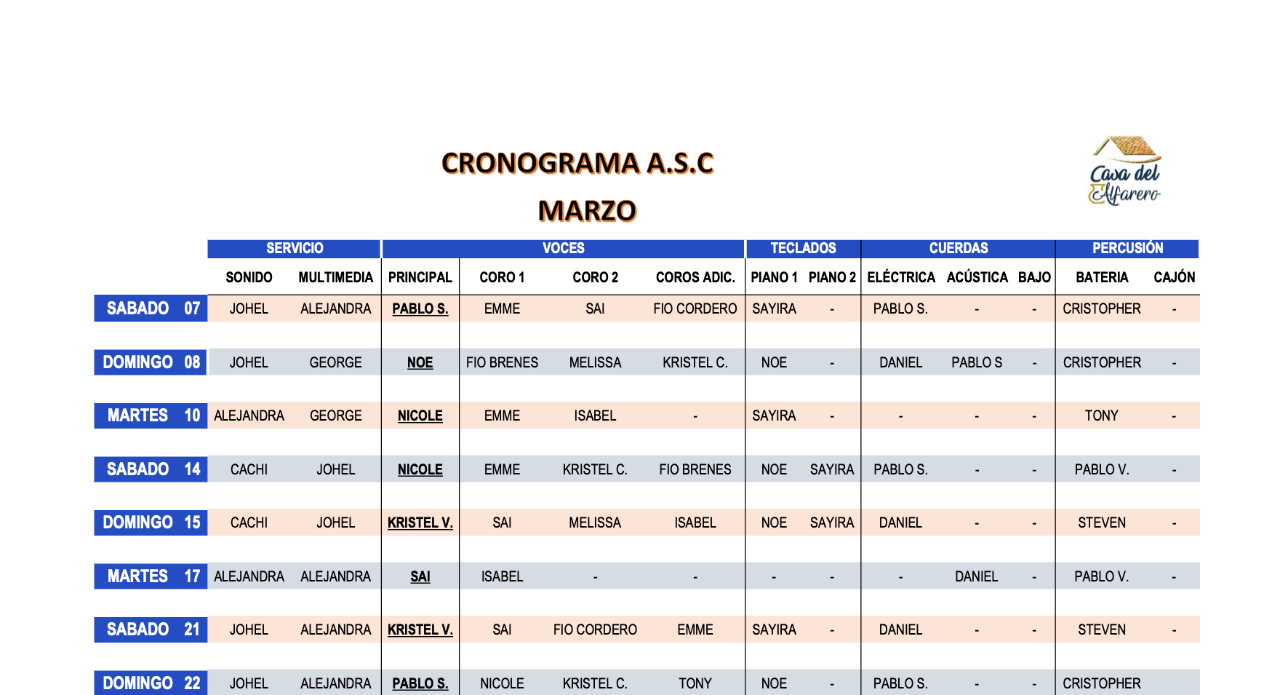
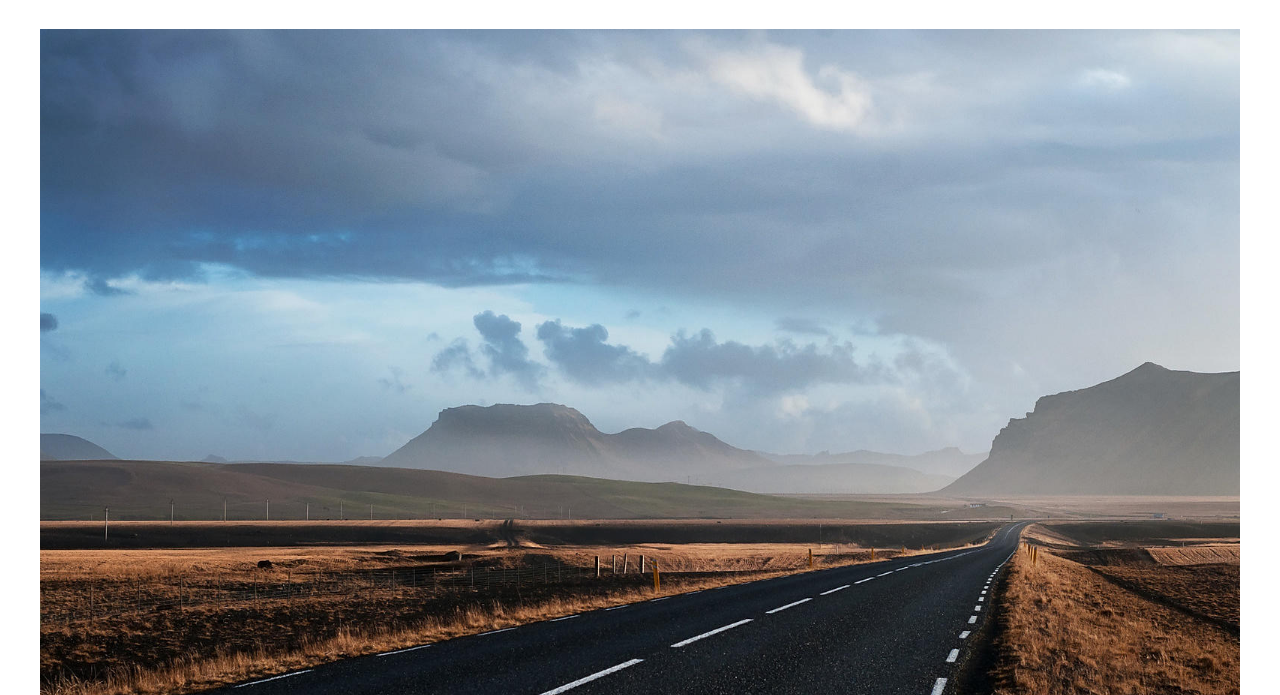
Before and after one commit to alejo1593/AppIgle, a plain HTML site: page index.html in a window 1280 px wide. Shown: the part 485-1180 px from the top of the page. Drawn offline with nearby package versions, Linux system fonts and the light colour scheme.

Commit message:
Update index.html

```diff
--- a/index.html
+++ b/index.html
@@ -32,7 +32,7 @@
             <h2>Cronograma</h2>
             <article class="entrada-blog">
                 <div class="imagen">
-                    <img src="img/cronoMar.png" alt="Imagen blog">
+                    <img src="img/iceland.jpg" alt="Imagen blog">
                 </div><!--imagen-->
                 <div class="contenido-blog">
 
```
